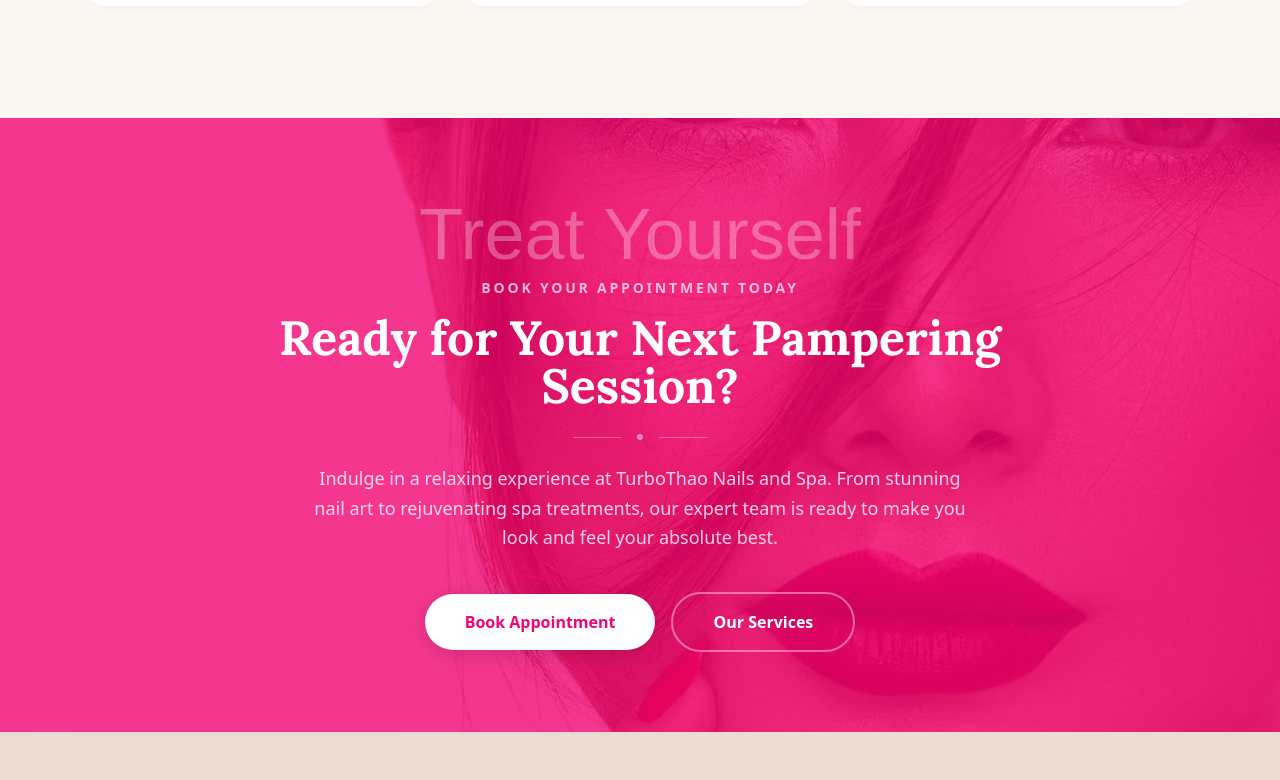
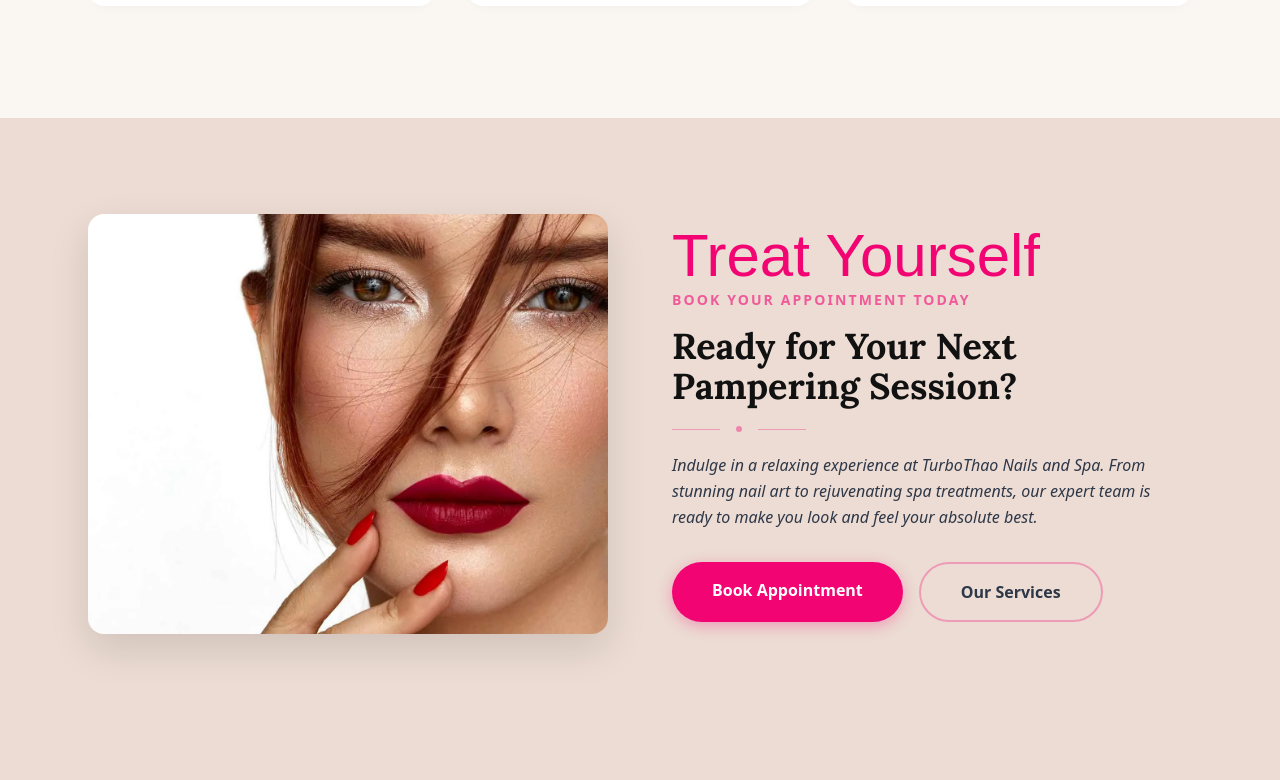
Before and after one commit to CalTech-Web/turbothao, a Next.js app: page / in a window 1280 px wide. Shown: the part 5100-5880 px from the top of the page. Built offline with nearby package versions, Linux system fonts and the light colour scheme; a web font is replaced by a local one.

Commit message:
Redesign BookingCTA with two-column layout
Image on the left in a rounded frame with decorative accent,
text content on the right. Uses the site's beige background
and pink accent colors matching the overall design language.

Co-Authored-By: Claude Opus 4.6 <noreply@anthropic.com>

```diff
--- a/src/components/BookingCTA.tsx
+++ b/src/components/BookingCTA.tsx
@@ -3,65 +3,64 @@ import { BOOKING_URL } from "@/lib/constants";
 
 export default function BookingCTA() {
   return (
-    <section className="relative overflow-hidden py-14 md:py-20">
-      {/* Full background image */}
+    <section className="bg-primary py-16 md:py-24">
+      <div className="mx-auto max-w-6xl px-6">
+        <div className="grid items-center gap-10 lg:grid-cols-2 lg:gap-16">
+          {/* Left - Image */}
+          <div className="relative">
+            <div className="overflow-hidden rounded-2xl shadow-[0_15px_40px_rgba(0,0,0,0.12)]">
               <Image
                 src="/images/cta-bg.webp"
-        alt=""
-        fill
-        className="object-cover"
+                alt="Nail art at TurboThao Nails and Spa"
+                width={600}
+                height={500}
+                className="h-[350px] w-full object-cover md:h-[420px]"
               />
-      {/* Pink overlay */}
-      <div className="absolute inset-0 bg-accent-pink/80" />
+            </div>
+            {/* Decorative accent */}
+            <div className="absolute -bottom-4 -right-4 -z-10 h-full w-full rounded-2xl bg-accent-pink/20" />
+          </div>
 
-      <div className="relative z-10 mx-auto max-w-4xl px-6 text-center">
-        {/* Script decorative text */}
-        <p className="font-script text-5xl text-white/30 md:text-7xl">
+          {/* Right - Content */}
+          <div>
+            <p className="font-script text-5xl text-accent-pink md:text-6xl">
               Treat Yourself
             </p>
-
-        {/* Subheading */}
-        <p className="mt-2 text-sm font-semibold tracking-[0.2em] uppercase text-white/70">
+            <p className="mt-1 text-sm font-semibold tracking-[0.15em] uppercase text-accent-pink/60">
               Book Your Appointment Today
             </p>
-
-        {/* Main heading */}
-        <h2 className="mt-4 font-heading text-3xl font-bold text-white md:text-4xl lg:text-5xl">
+            <h2 className="mt-4 font-heading text-3xl font-bold text-text-primary md:text-4xl">
               Ready for Your Next Pampering Session?
             </h2>
-
-        {/* Decorative divider */}
-        <div className="mt-6 flex items-center justify-center gap-4">
-          <div className="h-px w-12 bg-white/30" />
-          <div className="h-1.5 w-1.5 rounded-full bg-white/50" />
-          <div className="h-px w-12 bg-white/30" />
+            <div className="mt-5 flex items-center gap-4">
+              <div className="h-px w-12 bg-accent-pink/30" />
+              <div className="h-1.5 w-1.5 rounded-full bg-accent-pink/40" />
+              <div className="h-px w-12 bg-accent-pink/30" />
             </div>
-
-        {/* Paragraph */}
-        <p className="mt-6 mx-auto max-w-2xl text-base leading-relaxed text-white/80 md:text-lg">
+            <p className="mt-5 text-base italic leading-relaxed text-text-secondary">
               Indulge in a relaxing experience at TurboThao Nails and Spa. From
-          stunning nail art to rejuvenating spa treatments, our expert team is
-          ready to make you look and feel your absolute best.
+              stunning nail art to rejuvenating spa treatments, our expert team
+              is ready to make you look and feel your absolute best.
             </p>
-
-        {/* Buttons */}
-        <div className="mt-10 flex flex-col items-center justify-center gap-4 sm:flex-row">
+            <div className="mt-8 flex flex-col gap-4 sm:flex-row">
               <a
                 href={BOOKING_URL}
                 target="_blank"
                 rel="noopener noreferrer"
-            className="inline-block rounded-full bg-white px-10 py-4 text-base font-semibold text-accent-pink shadow-[0_4px_20px_rgba(0,0,0,0.15)] transition-all duration-300 hover:-translate-y-1 hover:shadow-[0_8px_30px_rgba(0,0,0,0.2)]"
+                className="inline-block rounded-full bg-accent-pink px-10 py-4 text-center text-base font-semibold text-white shadow-[0_4px_15px_rgba(242,4,115,0.3)] transition-all duration-300 hover:bg-accent-pink-light hover:shadow-[0_6px_20px_rgba(242,4,115,0.4)]"
               >
                 Book Appointment
               </a>
               <a
                 href="/our-services"
-            className="inline-block rounded-full border-2 border-white/40 px-10 py-4 text-base font-semibold text-white transition-all duration-300 hover:border-white hover:bg-white/10"
+                className="inline-block rounded-full border-2 border-accent-pink/30 px-10 py-4 text-center text-base font-semibold text-text-secondary transition-all duration-300 hover:border-accent-pink hover:text-accent-pink"
               >
                 Our Services
               </a>
             </div>
           </div>
+        </div>
+      </div>
     </section>
   );
 }
```
Lines whose indentation alone changed are shown as unchanged.
